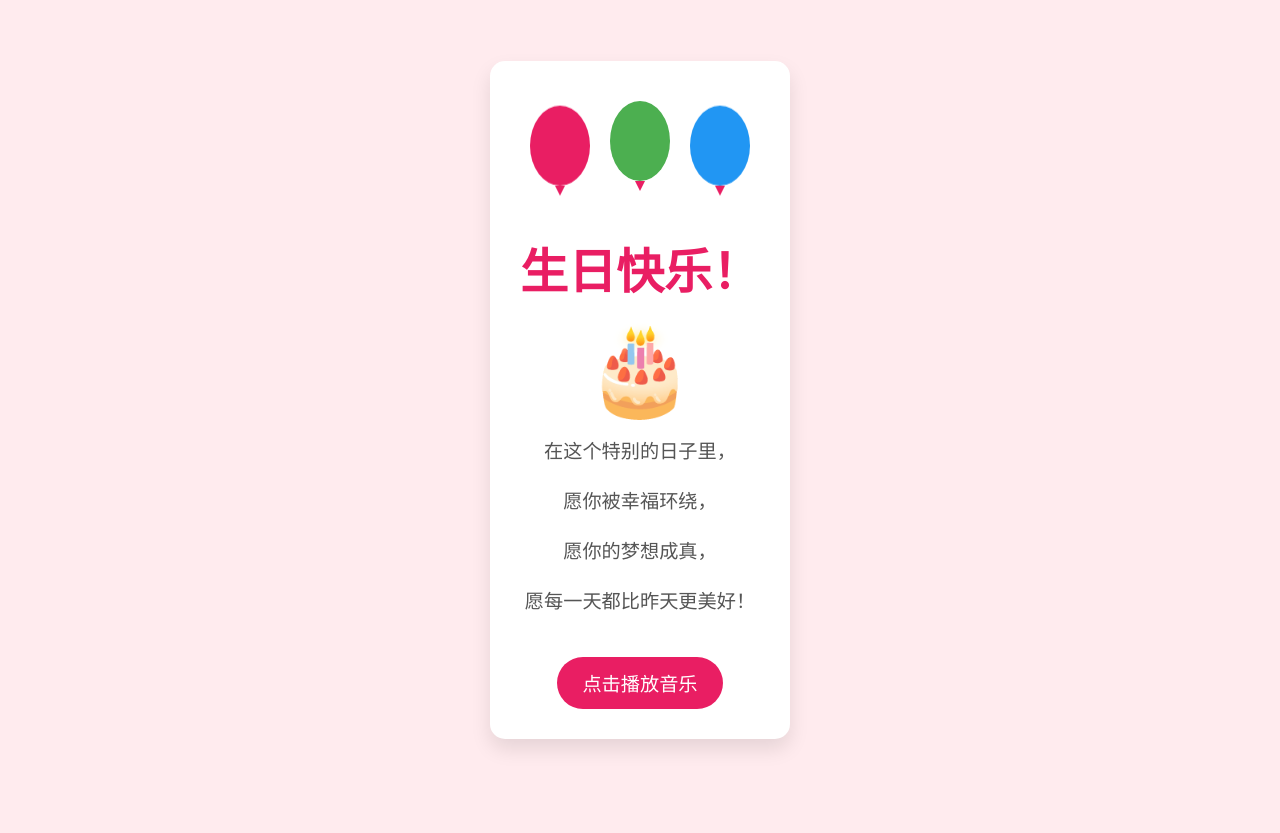
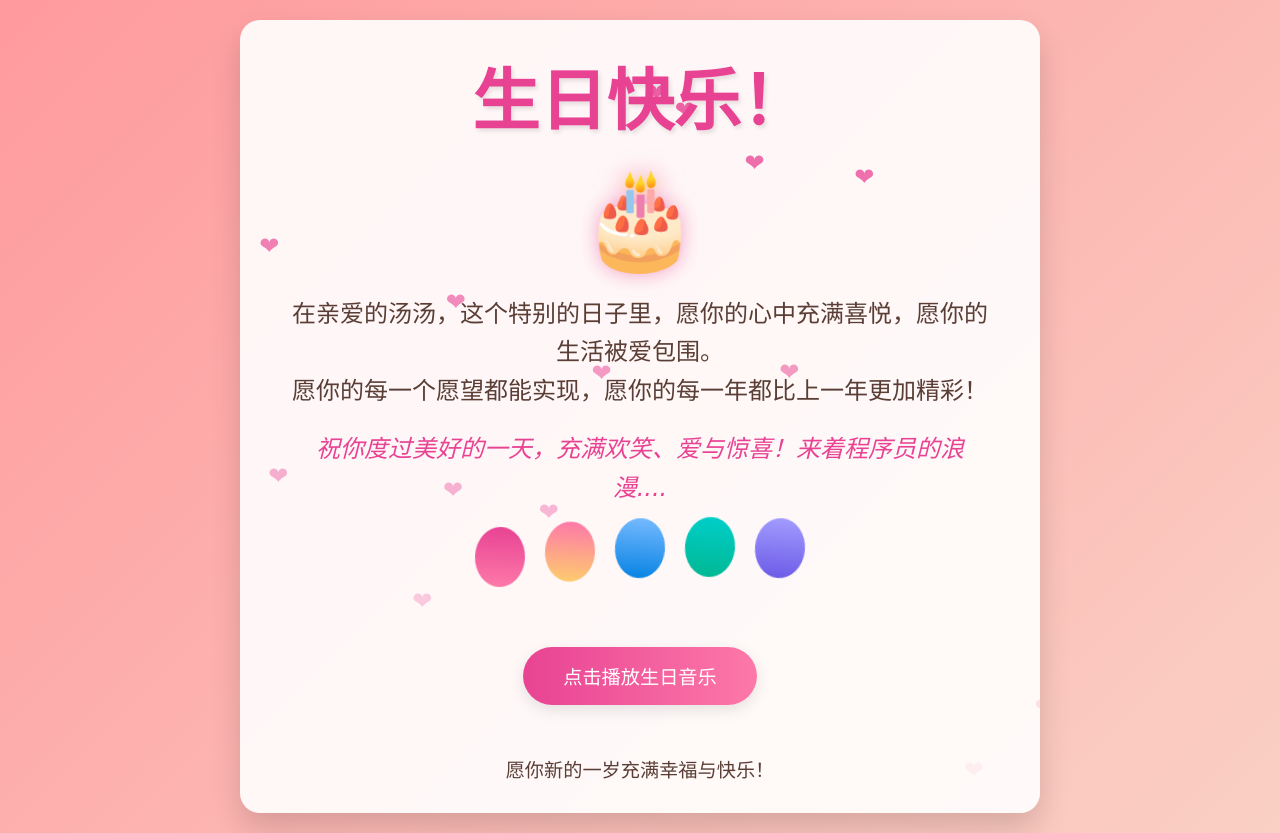
Before and after one commit to piaoai-stack/piaoai-stack1.github.io, a plain HTML site: page index.html in a window 1280 px wide. Before the commit the page ends 800 px from the top, so only its background shows below. Drawn offline with Linux system fonts and the light colour scheme; a web font is replaced by a local one.

Commit message:
Update index.html

```diff
--- a/index.html
+++ b/index.html
@@ -3,40 +3,88 @@
 <head>
     <meta charset="UTF-8">
     <meta name="viewport" content="width=device-width, initial-scale=1.0">
-    <title>生日快乐！</title>
+    <title>温馨生日快乐祝福</title>
+    <link href="https://fonts.googleapis.com/css2?family=Dancing+Script:wght@700&family=Ma+Shan+Zheng&display=swap" rel="stylesheet">
     <style>
-        body {
-            font-family: 'Arial', sans-serif;
-            background-color: #ffebee;
-            text-align: center;
+        * {
             margin: 0;
             padding: 0;
+            box-sizing: border-box;
+        }
+
+        body {
+            font-family: 'Ma Shan Zheng', cursive, sans-serif;
+            background: linear-gradient(135deg, #ff9a9e 0%, #fad0c4 100%);
+            min-height: 100vh;
             display: flex;
             flex-direction: column;
             justify-content: center;
             align-items: center;
-            min-height: 100vh;
+            overflow-x: hidden;
+            color: #5a3e36;
+            padding: 20px;
         }
 
         .container {
-            background-color: white;
-            border-radius: 15px;
+            max-width: 800px;
+            width: 100%;
+            background: rgba(255, 255, 255, 0.9);
+            border-radius: 20px;
+            box-shadow: 0 15px 30px rgba(0, 0, 0, 0.15);
             padding: 30px;
-            box-shadow: 0 10px 20px rgba(0,0,0,0.1);
-            max-width: 600px;
-            margin: 20px;
+            text-align: center;
+            position: relative;
+            overflow: hidden;
         }
 
         h1 {
-            color: #e91e63;
-            font-size: 3em;
+            font-family: 'Dancing Script', cursive;
+            font-size: 4rem;
+            color: #e84393;
             margin-bottom: 20px;
+            text-shadow: 2px 2px 4px rgba(0, 0, 0, 0.1);
+            animation: pulse 2s infinite;
         }
 
-        p {
-            color: #555;
-            font-size: 1.2em;
+        .birthday-cake {
+            font-size: 6rem;
+            margin: 20px 0;
+            filter: drop-shadow(0 0 10px rgba(232, 67, 147, 0.5));
+        }
+
+        .message {
+            font-size: 1.5rem;
             line-height: 1.6;
+            margin-bottom: 30px;
+            padding: 0 20px;
+        }
+
+        .wish {
+            font-style: italic;
+            color: #e84393;
+            margin-top: 20px;
+        }
+
+        .play-btn {
+            background: linear-gradient(to right, #e84393, #fd79a8);
+            color: white;
+            border: none;
+            padding: 15px 40px;
+            font-size: 1.2rem;
+            border-radius: 50px;
+            cursor: pointer;
+            margin: 20px 0;
+            transition: all 0.3s;
+            box-shadow: 0 5px 15px rgba(0, 0, 0, 0.1);
+        }
+
+        .play-btn:hover {
+            transform: translateY(-3px);
+            box-shadow: 0 8px 20px rgba(0, 0, 0, 0.2);
+        }
+
+        .play-btn:active {
+            transform: translateY(1px);
         }
 
         .balloons {
@@ -46,145 +94,164 @@
         }
 
         .balloon {
-            width: 60px;
-            height: 80px;
-            background-color: #e91e63;
+            width: 50px;
+            height: 60px;
             border-radius: 50%;
             margin: 0 10px;
-            position: relative;
-            animation: float 3s ease-in-out infinite;
+            animation: float 6s ease-in-out infinite;
+        }
+
+        .balloon:nth-child(1) {
+            background: linear-gradient(to bottom, #e84393, #fd79a8);
+            animation-delay: 0.5s;
         }
 
         .balloon:nth-child(2) {
-            background-color: #4caf50;
-            animation-delay: 0.5s;
+            background: linear-gradient(to bottom, #fd79a8, #fdcb6e);
+            animation-delay: 1s;
         }
 
         .balloon:nth-child(3) {
-            background-color: #2196f3;
-            animation-delay: 1s;
+            background: linear-gradient(to bottom, #74b9ff, #0984e3);
+            animation-delay: 1.5s;
         }
 
-        .balloon:before {
-            content: "";
+        .balloon:nth-child(4) {
+            background: linear-gradient(to bottom, #00cec9, #00b894);
+            animation-delay: 2s;
+        }
+
+        .balloon:nth-child(5) {
+            background: linear-gradient(to bottom, #a29bfe, #6c5ce7);
+            animation-delay: 2.5s;
+        }
+
+        .footer {
+            margin-top: 30px;
+            font-size: 1.2rem;
+            color: #5a3e36;
+        }
+
+        .hearts {
             position: absolute;
-            bottom: -10px;
-            left: 50%;
-            transform: translateX(-50%);
-            width: 0;
-            height: 0;
-            border-left: 5px solid transparent;
-            border-right: 5px solid transparent;
-            border-top: 10px solid #e91e63;
+            top: 0;
+            left: 0;
+            width: 100%;
+            height: 100%;
+            pointer-events: none;
+            z-index: 10;
+        }
+
+        .heart {
+            position: absolute;
+            font-size: 1.5rem;
+            opacity: 0;
+            animation: fall 6s linear infinite;
+            color: #e84393;
+        }
+
+        @keyframes pulse {
+            0% { transform: scale(1); }
+            50% { transform: scale(1.05); }
+            100% { transform: scale(1); }
         }
 
         @keyframes float {
-            0%, 100% {
-                transform: translateY(0);
+            0%, 100% { transform: translateY(0) rotate(0deg); }
+            50% { transform: translateY(-20px) rotate(5deg); }
+        }
+
+        @keyframes fall {
+            0% {
+                top: -10%;
+                opacity: 1;
             }
-            50% {
-                transform: translateY(-20px);
+            100% {
+                top: 100%;
+                opacity: 0;
             }
         }
 
-        .cake {
-            font-size: 5em;
-            margin: 20px 0;
-            animation: pulse 1.5s infinite;
-        }
+        @media (max-width: 768px) {
+            h1 {
+                font-size: 3rem;
+            }
 
-        @keyframes pulse {
-            0% {
-                transform: scale(1);
+            .birthday-cake {
+                font-size: 4rem;
             }
-            50% {
-                transform: scale(1.1);
+
+            .message {
+                font-size: 1.2rem;
             }
-            100% {
-                transform: scale(1);
-            }
-        }
-
-        button {
-            background-color: #e91e63;
-            color: white;
-            border: none;
-            padding: 12px 25px;
-            font-size: 1.2em;
-            border-radius: 50px;
-            cursor: pointer;
-            margin-top: 20px;
-            transition: all 0.3s;
-        }
-
-        button:hover {
-            background-color: #c2185b;
-            transform: scale(1.05);
         }
     </style>
 </head>
 <body>
     <div class="container">
+        <h1>生日快乐！</h1>
+
+        <div class="birthday-cake">🎂</div>
+
+        <div class="message">
+            <p>在亲爱的汤汤，这个特别的日子里，愿你的心中充满喜悦，愿你的生活被爱包围。</p>
+            <p>愿你的每一个愿望都能实现，愿你的每一年都比上一年更加精彩！</p>
+            <p class="wish">祝你度过美好的一天，充满欢笑、爱与惊喜！来着程序员的浪漫....</p>
+        </div>
+
         <div class="balloons">
+            <div class="balloon"></div>
+            <div class="balloon"></div>
             <div class="balloon"></div>
             <div class="balloon"></div>
             <div class="balloon"></div>
         </div>
 
-        <h1>生日快乐！</h1>
+        <button class="play-btn" onclick="playMusic()">点击播放生日音乐</button>
 
-        <div class="cake">🎂</div>
+        <div class="footer">
+            <p>愿你新的一岁充满幸福与快乐！</p>
+        </div>
 
-        <p>在这个特别的日子里，</p>
-        <p>愿你被幸福环绕，</p>
-        <p>愿你的梦想成真，</p>
-        <p>愿每一天都比昨天更美好！</p>
-
-        <button onclick="playMusic()">点击播放音乐</button>
+        <div class="hearts" id="hearts"></div>
     </div>
 
-    <audio id="birthdaySong" src="https://www.soundhelix.com/examples/mp3/SoundHelix-Song-1.mp3"></audio>
+    <audio id="birthdaySong" loop>
+        <source src="https://assets.mixkit.co/music/preview/mixkit-happy-birthday-to-you-443.mp3" type="audio/mpeg">
+    </audio>
 
     <script>
         function playMusic() {
             const song = document.getElementById('birthdaySong');
-            song.play();
+            const btn = document.querySelector('.play-btn');
 
-            // 添加一些彩带效果
-            createConfetti();
+            if (song.paused) {
+                song.play();
+                btn.textContent = "暂停音乐";
+                createHearts();
+            } else {
+                song.pause();
+                btn.textContent = "点击播放生日音乐";
+            }
         }
 
-        function createConfetti() {
-            const colors = ['#e91e63', '#4caf50', '#2196f3', '#ffeb3b', '#9c27b0'];
+        function createHearts() {
+            const heartsContainer = document.getElementById('hearts');
+            heartsContainer.innerHTML = '';
 
-            for (let i = 0; i < 100; i++) {
-                const confetti = document.createElement('div');
-                confetti.style.position = 'fixed';
-                confetti.style.width = '10px';
-                confetti.style.height = '10px';
-                confetti.style.backgroundColor = colors[Math.floor(Math.random() * colors.length)];
-                confetti.style.borderRadius = '50%';
-                confetti.style.left = Math.random() * 100 + 'vw';
-                confetti.style.top = '-10px';
-                confetti.style.zIndex = '1000';
-
-                document.body.appendChild(confetti);
-
-                const animationDuration = Math.random() * 3 + 2;
-
-                confetti.animate([
-                    { top: '-10px', opacity: 1 },
-                    { top: '100vh', opacity: 0 }
-                ], {
-                    duration: animationDuration * 1000,
-                    easing: 'cubic-bezier(0.1, 0.8, 0.9, 1)'
-                });
-
-                setTimeout(() => {
-                    confetti.remove();
-                }, animationDuration * 1000);
+            for (let i = 0; i < 30; i++) {
+                const heart = document.createElement('div');
+                heart.classList.add('heart');
+                heart.innerHTML = '❤';
+                heart.style.left = Math.random() * 100 + 'vw';
+                heart.style.animationDuration = (Math.random() * 5 + 3) + 's';
+                heart.style.animationDelay = (Math.random() * 5) + 's';
+                heartsContainer.appendChild(heart);
             }
         }
+
+        // 自动创建一些飘落的心形
+        createHearts();
     </script>
 </body>
 </html>
```
